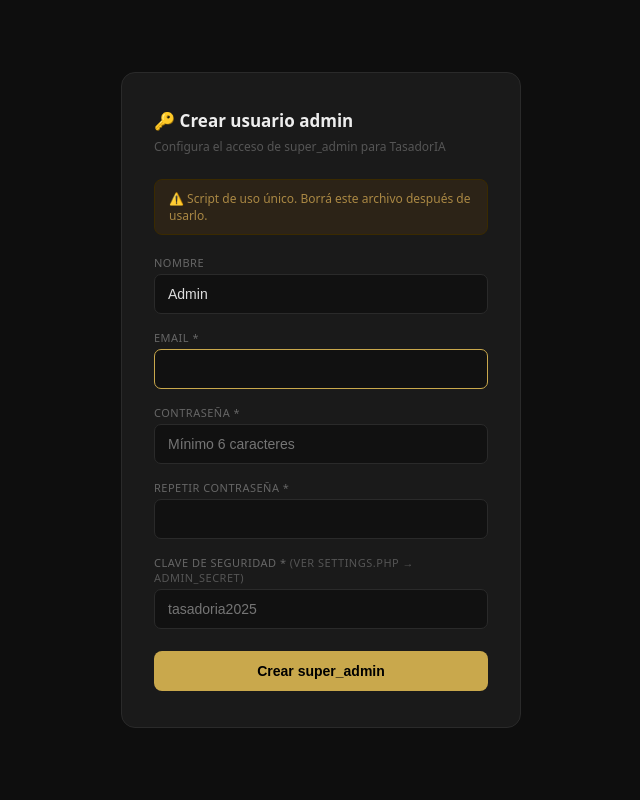
After one commit to exeandino/tasador-ia, a PHP site: page /crear_admin.php in a window 1280 px wide. The commit adds this page. Shown: the whole page, without its empty margins (319-959 px from the left). Run offline with PHP 8.4, Linux system fonts and the light colour scheme.

Commit message:
feat: crear_admin, payment_callback, check_tier, admin topnav usuarios
- crear_admin.php: script one-time para insertar/actualizar super_admin
  con validación de admin_secret y feedback visual.
- api/payment_callback.php: página de retorno post-pago (MP back_url /
  Stripe success_url) con polling hasta que el webhook active el plan.
- api/check_tier.php: endpoint para verificar si el plan ya fue activado
  (usado por el polling de payment_callback).
- includes/admin_topnav.php: agrega link "Usuarios → admin_users.php"
  visible solo para agency_admin y super_admin.

Co-Authored-By: Claude Sonnet 4.6 <noreply@anthropic.com>

```diff
--- /dev/null
+++ b/crear_admin.php
@@ -0,0 +1,118 @@
+<?php
+/**
+ * TasadorIA — crear_admin.php
+ * Script de uso único para crear/restablecer el usuario super_admin.
+ * ⚠️ BORRAR del servidor después de usar.
+ *
+ * Uso: abrir en el navegador → completar email + contraseña → Crear.
+ */
+
+$cfg = is_file(__DIR__.'/config/settings.php') ? require __DIR__.'/config/settings.php' : [];
+$brand = $cfg['brand_name'] ?? 'TasadorIA';
+
+$msg = '';
+$ok  = false;
+
+if ($_SERVER['REQUEST_METHOD'] === 'POST') {
+    $email = trim(strtolower($_POST['email'] ?? ''));
+    $pass  = $_POST['pass'] ?? '';
+    $pass2 = $_POST['pass2'] ?? '';
+    $name  = trim($_POST['name'] ?? 'Admin');
+    $secret= trim($_POST['secret'] ?? '');
+
+    // Clave de seguridad simple para evitar que cualquiera lo ejecute
+    $expectedSecret = $cfg['admin_secret'] ?? 'tasadoria2025';
+
+    if ($secret !== $expectedSecret) {
+        $msg = '❌ Clave de seguridad incorrecta.';
+    } elseif (!filter_var($email, FILTER_VALIDATE_EMAIL)) {
+        $msg = '❌ Email inválido.';
+    } elseif (strlen($pass) < 6) {
+        $msg = '❌ La contraseña debe tener al menos 6 caracteres.';
+    } elseif ($pass !== $pass2) {
+        $msg = '❌ Las contraseñas no coinciden.';
+    } else {
+        try {
+            $pdo = new PDO(
+                "mysql:host={$cfg['db']['host']};dbname={$cfg['db']['name']};charset=utf8mb4",
+                $cfg['db']['user'], $cfg['db']['pass'],
+                [PDO::ATTR_ERRMODE => PDO::ERRMODE_EXCEPTION]
+            );
+
+            $hash = password_hash($pass, PASSWORD_BCRYPT);
+
+            // Insertar o actualizar
+            $pdo->prepare("
+                INSERT INTO users (email, password_hash, name, role, tier, tasaciones_limit, email_verified, status, created_at, updated_at)
+                VALUES (?, ?, ?, 'super_admin', 'enterprise', NULL, 1, 'active', NOW(), NOW())
+                ON DUPLICATE KEY UPDATE
+                    password_hash  = VALUES(password_hash),
+                    name           = VALUES(name),
+                    role           = 'super_admin',
+                    tier           = 'enterprise',
+                    tasaciones_limit = NULL,
+                    email_verified = 1,
+                    status         = 'active',
+                    updated_at     = NOW()
+            ")->execute([$email, $hash, $name]);
+
+            $ok  = true;
+            $msg = "✅ Usuario <strong>{$email}</strong> creado/actualizado como super_admin.<br>Podés <a href='auth/login.php' style='color:#c9a84c'>iniciar sesión</a> ahora.<br><br><strong>⚠️ Borrá este archivo del servidor:</strong> <code>crear_admin.php</code>";
+        } catch (\Throwable $e) {
+            $msg = '❌ Error de base de datos: ' . htmlspecialchars($e->getMessage());
+        }
+    }
+}
+?>
+<!DOCTYPE html><html lang="es"><head>
+<meta charset="UTF-8"><meta name="viewport" content="width=device-width,initial-scale=1">
+<title>Crear Admin · <?= htmlspecialchars($brand) ?></title>
+<style>
+*{box-sizing:border-box;margin:0;padding:0}
+body{font-family:system-ui,sans-serif;background:#0e0e0e;color:#ccc;display:flex;align-items:center;justify-content:center;min-height:100vh}
+.card{background:#1a1a1a;border:1px solid #2a2a2a;border-radius:14px;padding:36px 32px;width:100%;max-width:400px}
+h2{color:#eee;font-size:17px;margin-bottom:6px}
+p.sub{color:#555;font-size:12px;margin-bottom:24px}
+label{display:block;font-size:11px;color:#666;text-transform:uppercase;letter-spacing:.5px;margin-bottom:4px;margin-top:16px}
+input{width:100%;background:#111;border:1px solid #2a2a2a;color:#ddd;padding:11px 13px;border-radius:7px;font-size:14px;outline:none}
+input:focus{border-color:#c9a84c}
+.btn{width:100%;margin-top:22px;padding:12px;background:#c9a84c;color:#000;font-weight:700;font-size:14px;border:none;border-radius:8px;cursor:pointer}
+.btn:hover{opacity:.85}
+.msg{padding:12px 14px;border-radius:8px;font-size:13px;margin-bottom:18px;line-height:1.5}
+.msg.ok{background:rgba(60,160,60,.1);border:1px solid #1a4a1a;color:#5aaa5a}
+.msg.err{background:rgba(160,60,60,.1);border:1px solid #4a1a1a;color:#cc6060}
+.warn{background:rgba(200,120,0,.1);border:1px solid #3a2a00;border-radius:8px;padding:10px 14px;font-size:12px;color:#aa8844;margin-bottom:20px}
+</style>
+</head><body>
+<div class="card">
+  <h2>🔑 Crear usuario admin</h2>
+  <p class="sub">Configura el acceso de super_admin para <?= htmlspecialchars($brand) ?></p>
+
+  <div class="warn">⚠️ Script de uso único. Borrá este archivo después de usarlo.</div>
+
+  <?php if ($msg): ?>
+  <div class="msg <?= $ok ? 'ok' : 'err' ?>"><?= $msg ?></div>
+  <?php endif; ?>
+
+  <?php if (!$ok): ?>
+  <form method="POST">
+    <label>Nombre</label>
+    <input type="text" name="name" value="Admin" required>
+
+    <label>Email *</label>
+    <input type="email" name="email" value="<?= htmlspecialchars($_POST['email'] ?? '') ?>" required autofocus>
+
+    <label>Contraseña *</label>
+    <input type="password" name="pass" placeholder="Mínimo 6 caracteres" required>
+
+    <label>Repetir contraseña *</label>
+    <input type="password" name="pass2" required>
+
+    <label>Clave de seguridad * <span style="color:#555">(ver settings.php → admin_secret)</span></label>
+    <input type="password" name="secret" placeholder="tasadoria2025" required>
+
+    <button class="btn" type="submit">Crear super_admin</button>
+  </form>
+  <?php endif; ?>
+</div>
+</body></html>
```
Also changed, not shown: api/check_tier.php (added, +40 -0 lines), api/payment_callback.php (added, +146 -0 lines), includes/admin_topnav.php (+11 -0 lines).
